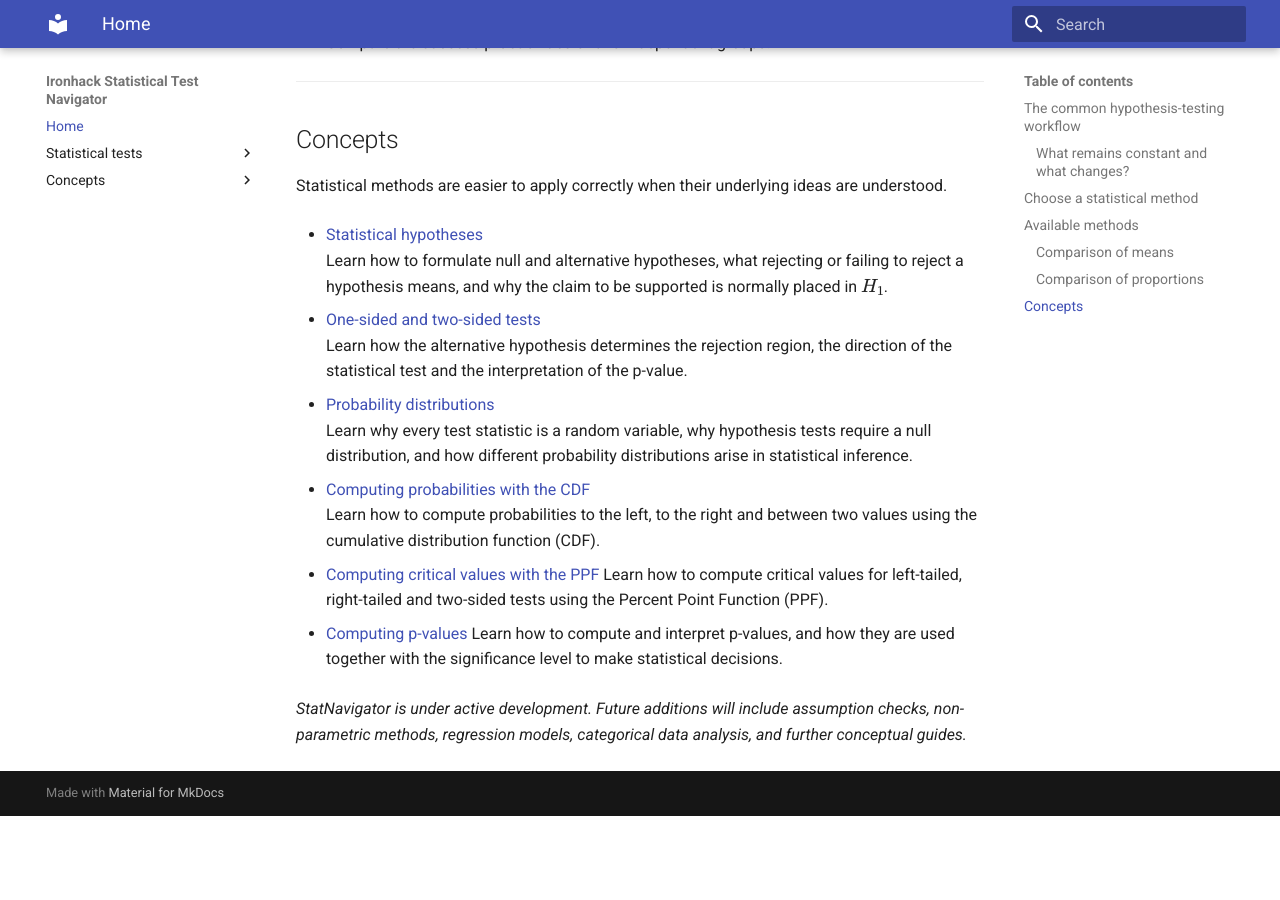
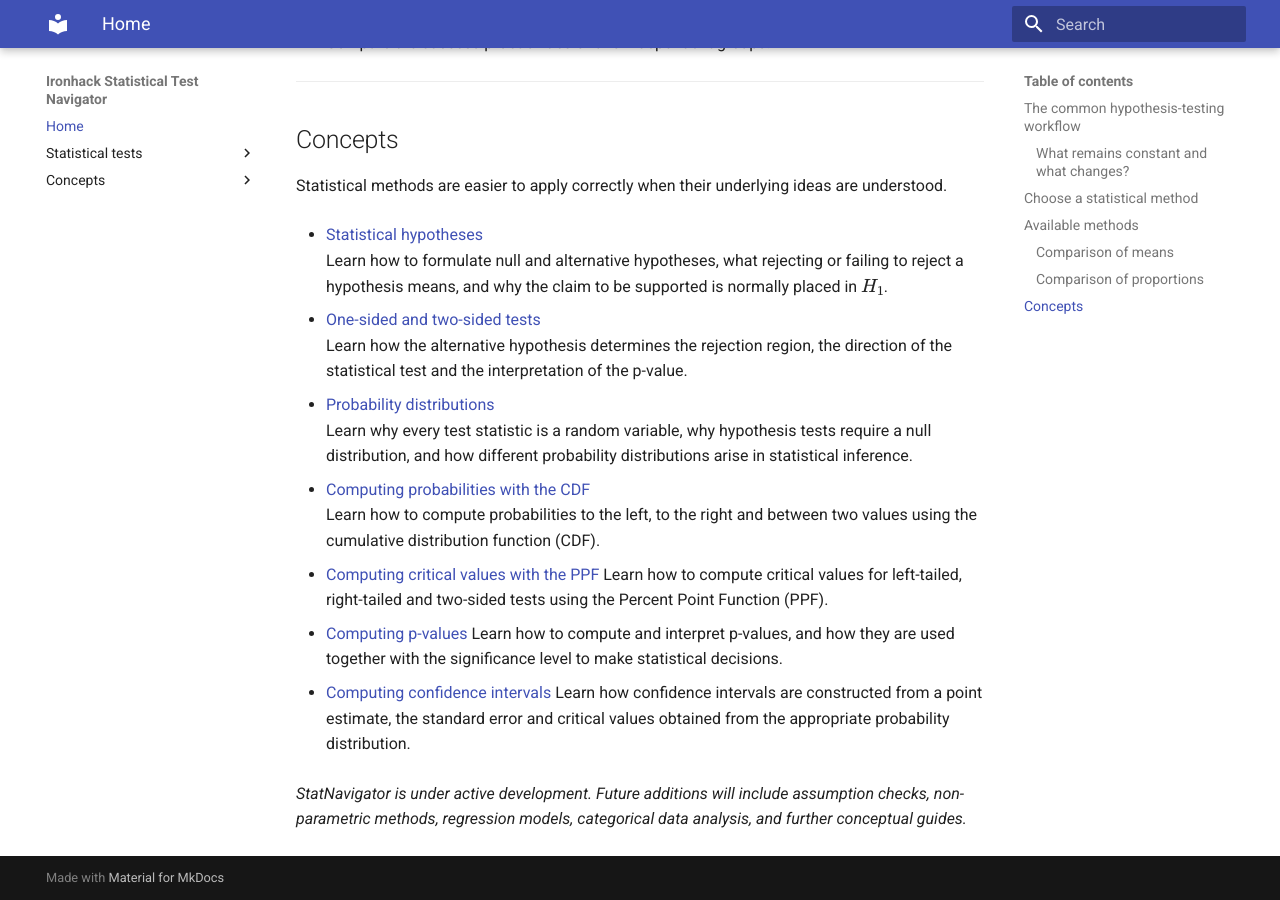
Before and after one commit to ironhack-edu/StatNavigator, an MkDocs documentation site: the page built from docs/index.md, in a window 1280 px wide and 900 px high, scrolled down 3176 px. Built offline with MkDocs 1.6.1 and Material for MkDocs 9.7.7, drawn with Linux system fonts in a browser that asks for light colours; before the commit the page ends 3992 px from its top, so only the background shows below that.

Commit message:
Added section on how to compute confidence intervals

```diff
--- a/docs/index.md
+++ b/docs/index.md
@@ -154,6 +154,11 @@ ideas are understood.
   Learn how to compute and interpret p-values, and how they are used
   together with the significance level to make statistical decisions.
 
+- [Computing confidence intervals](concepts/computing-confidence-intervals.md)
+  Learn how confidence intervals are constructed from a point estimate,
+  the standard error and critical values obtained from the appropriate
+  probability distribution.
+
 *StatNavigator is under active development. Future additions will include
 assumption checks, non-parametric methods, regression models, categorical
 data analysis, and further conceptual guides.*
--- a/mkdocs.yml
+++ b/mkdocs.yml
@@ -42,3 +42,4 @@ nav:
       - Computing probabilities with the CDF: concepts/computing-probabilities-with-cdf.md
       - Computing critical values with the PPF: concepts/computing-critical-values-with-ppf.md
       - Computing p-values: concepts/computing-p-values.md
+      - Computing confidence intervals: concepts/computing-confidence-intervals.md
```
Also changed, not shown: docs/concepts/hypotheses.md (+1 -1 lines).
